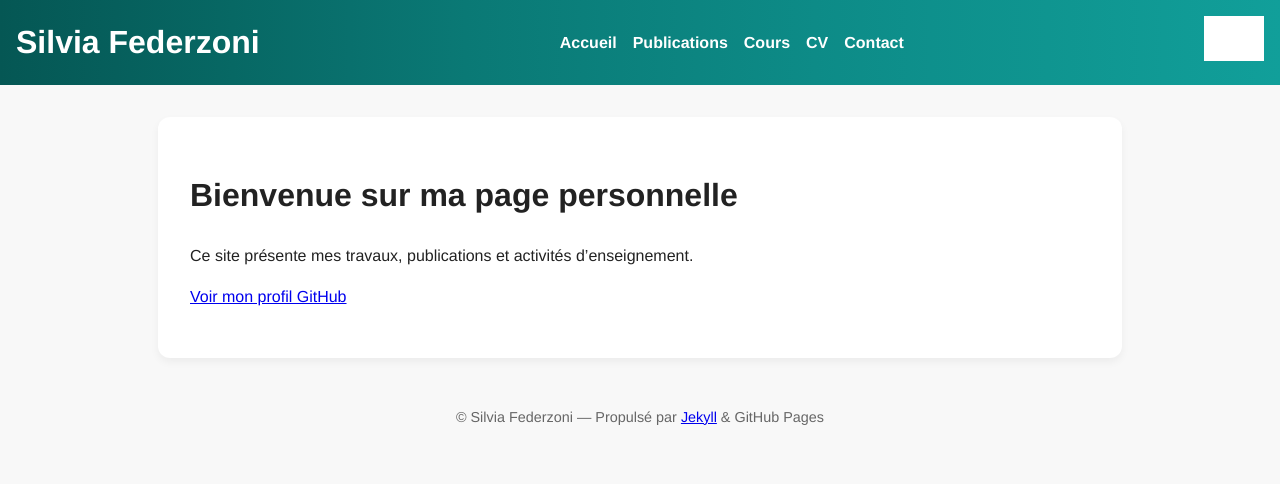
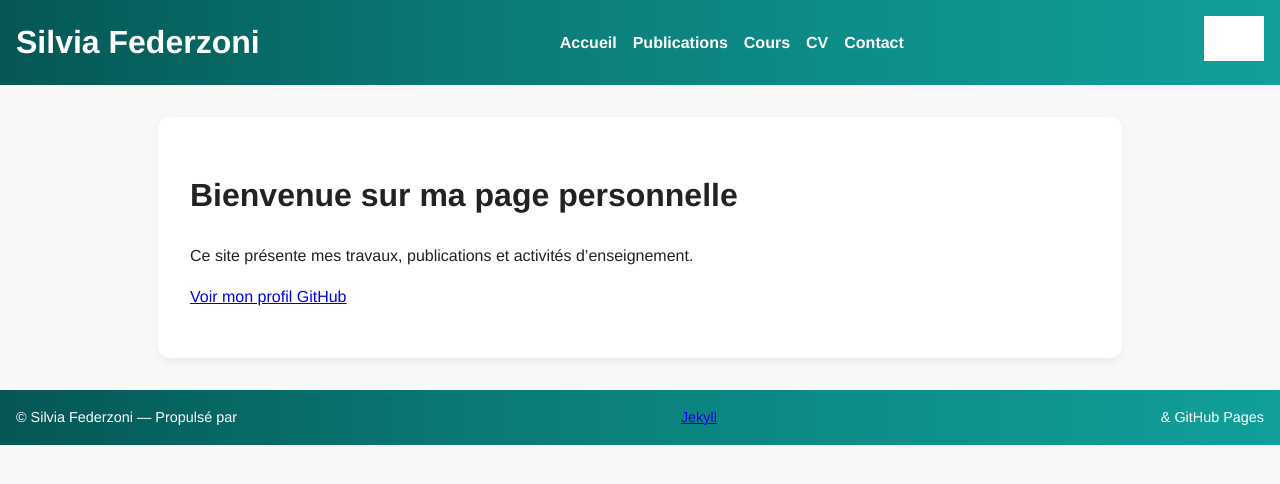
Before and after one commit to SFederzoni/SilviaFederzoni, a Jekyll site: the page built from index.md, in a window 1280 px wide. Shown: the top 484 px of the page. Built offline with Jekyll 4.4.1, drawn with Linux system fonts in a browser that asks for light colours; grey boxes are pictures that could not be loaded.

Commit message:
Update default.html

```diff
--- a/_layouts/default.html
+++ b/_layouts/default.html
@@ -99,6 +99,15 @@
       .icons img:hover {
         transform: scale(1.1);
       }
+
+      footer {
+        background: linear-gradient(to right, #055754, #065f5c, #076864, #09706d, #0a7975, #0b7f7b, #0c8581, #0d8b87, #0e908c, #0f9590, #109a95, #119f9a);
+        color: white;
+        padding: 1rem;
+        display: flex;
+        align-items: center;
+        justify-content: space-between;
+      }
     </style>
   </head>
 
@@ -121,7 +130,7 @@
         </ul>
       </nav>
 
-      <!-- Icônes GitHub + HAL -->
+      <!-- Logos GitHub (+ HAL) -->
       <div class="icons">
         <a href="https://github.com/sfederzoni" target="_blank">
           <img src="https://cdn-icons-png.flaticon.com/512/25/25231.png" alt="GitHub">
```
